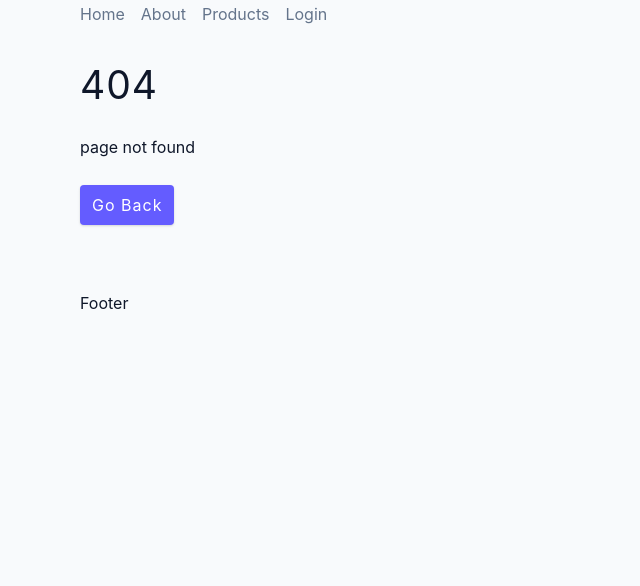
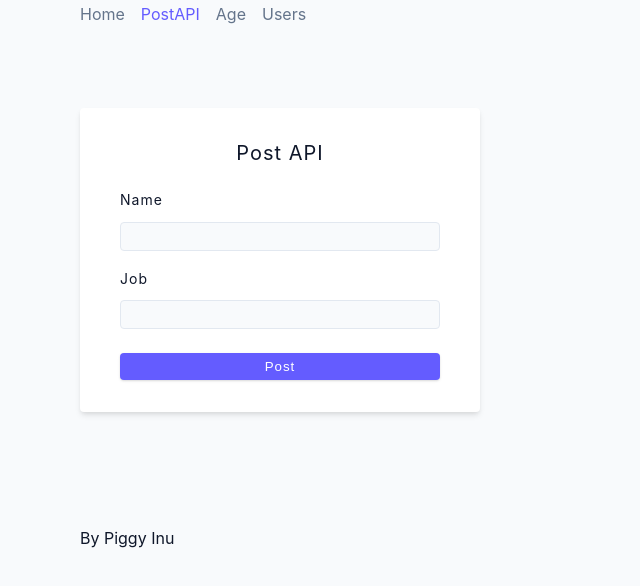
Before and after one commit to heyethereum/Full-Stack-Training, a React (Create React App) app in the folder react-js/my-app/: page /postApi in a window 1280 px wide. Before the commit this address had no page. Shown: the top 586 px of the page, without its empty margins (0-640 px from the left). Built offline with nearby package versions, Linux system fonts and the light colour scheme.

Commit message:
post request with axios

```diff
--- a/react-js/my-app/src/App.js
+++ b/react-js/my-app/src/App.js
@@ -10,6 +10,9 @@ import Dashboard from "./pages/Dashboard";
 import Login from "./pages/Login";
 import ProtectedRoute from "./pages/ProtectedRoute";
 import SharedProductLayout from "./pages/SharedProductLayout";
+import PostAPI from "./pages/PostAPI";
+import Age from "./pages/Age";
+import AllUsers from "./pages/AllUsers";
 
 function App() {
   const [user, setUser] = useState(null);
@@ -20,6 +23,9 @@ function App() {
           <Route index element={<Home />} />
           <Route path="/home" element={<Home />} />
           <Route path="/about" element={<About />} />
+          <Route path="/postApi" element={<PostAPI />} />
+          <Route path="/age" element={<Age />} />
+          <Route path="/users" element={<AllUsers />} />
 
           <Route path="/products" element={<SharedProductLayout />}>
             <Route index element={<Products />} />
--- a/react-js/my-app/src/components/StyledNavbar.js
+++ b/react-js/my-app/src/components/StyledNavbar.js
@@ -9,23 +9,23 @@ const StyledNavbar = () => {
         Home
       </NavLink>
       <NavLink
-        to="/about"
+        to="/postApi"
         className={({ isActive }) => (isActive ? "link active" : "link")}
       >
-        About
+        PostAPI
       </NavLink>
 
       <NavLink
-        to="/products"
+        to="/age"
         className={({ isActive }) => (isActive ? "link active" : "link")}
       >
-        Products
+        Age
       </NavLink>
       <NavLink
-        to="/login"
+        to="/users"
         className={({ isActive }) => (isActive ? "link active" : "link")}
       >
-        Login
+        Users
       </NavLink>
     </nav>
   );
--- a/react-js/my-app/src/pages/Age.js
+++ b/react-js/my-app/src/pages/Age.js
@@ -8,6 +8,7 @@ const Age = () => {
     { name: "Bunny", age: 81 },
   ];
   return (
+    <section className="section">
       <div className="container">
         {peopleArr.map(({ name, age }, index) => {
           return (
@@ -17,6 +18,7 @@ const Age = () => {
           );
         })}
       </div>
+    </section>
   );
 };
 
--- a/react-js/my-app/src/pages/AllUsers.js
+++ b/react-js/my-app/src/pages/AllUsers.js
@@ -12,7 +12,7 @@ const AllUsers = () => {
   console.log(users);
 
   return (
-    <div>
+    <section className="section">
       <div>
         <select onChange={(e) => setUrl(`${baseURL}?page=${e.target.value}`)}>
           <option value="1">Page 1</option>
@@ -39,7 +39,7 @@ const AllUsers = () => {
           );
         })}
       </div>
-    </div>
+    </section>
   );
 };
 
--- a/react-js/my-app/src/pages/Footer.js
+++ b/react-js/my-app/src/pages/Footer.js
@@ -1,7 +1,7 @@
 import React from "react";
 
 const Footer = () => {
-  return <section className="section">Footer</section>;
+  return <section className="section">By Piggy Inu</section>;
 };
 
 export default Footer;
--- a/react-js/my-app/src/pages/Home.js
+++ b/react-js/my-app/src/pages/Home.js
@@ -1,12 +1,7 @@
-import AllUsers from "./AllUsers";
-import Age from "./Age";
-
 const Home = () => {
   return (
     <section className="section">
       <h2>home page</h2>
-      <Age />
-      <AllUsers />
     </section>
   );
 };
--- /dev/null
+++ b/react-js/my-app/src/pages/PostAPI.js
@@ -0,0 +1,65 @@
+import React, { useState } from "react";
+import axios from "axios";
+
+const PostAPI = () => {
+  const [name, setName] = useState("");
+  const [job, setJob] = useState("");
+  const [res, setRes] = useState();
+
+  const handleSubmit = async (e) => {
+    e.preventDefault();
+    if (name === "" || job === "") return;
+
+    const params = { name, job };
+    const url = `https://reqres.in/api/users`;
+
+    try {
+      const response = await axios.post(url, params);
+      setRes(response.data);
+    } catch (error) {
+      console.log(error);
+    }
+  };
+
+  return (
+    <section className="section">
+      <form className="form" onSubmit={handleSubmit}>
+        <h5>Post API </h5>
+        <div className="form-row">
+          <label htmlFor="name" className="form-label">
+            name
+          </label>
+          <input
+            type="text"
+            className="form-input"
+            id="name"
+            onChange={(e) => setName(e.target.value)}
+          />
+        </div>
+        <div className="form-row">
+          <label htmlFor="job" className="form-label">
+            Job
+          </label>
+          <input
+            type="text"
+            className="form-input"
+            id="job"
+            onChange={(e) => setJob(e.target.value)}
+          />
+        </div>
+        <button type="submit" className="btn btn-block">
+          Post
+        </button>
+      </form>
+      {res && (
+        <div>
+          Name: <strong>{res.name}</strong> Job: <strong>{res.job}</strong> with
+          ID: <strong>{res.id}</strong> created successfully at:{" "}
+          <strong>{res.createdAt}</strong>
+        </div>
+      )}
+    </section>
+  );
+};
+
+export default PostAPI;
```
Lines whose indentation alone changed are shown as unchanged.
